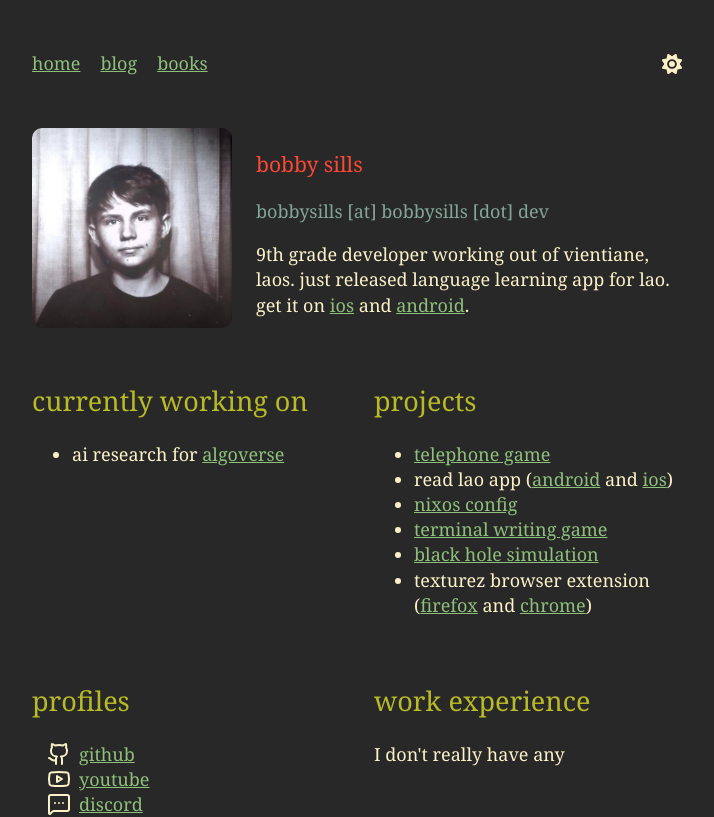
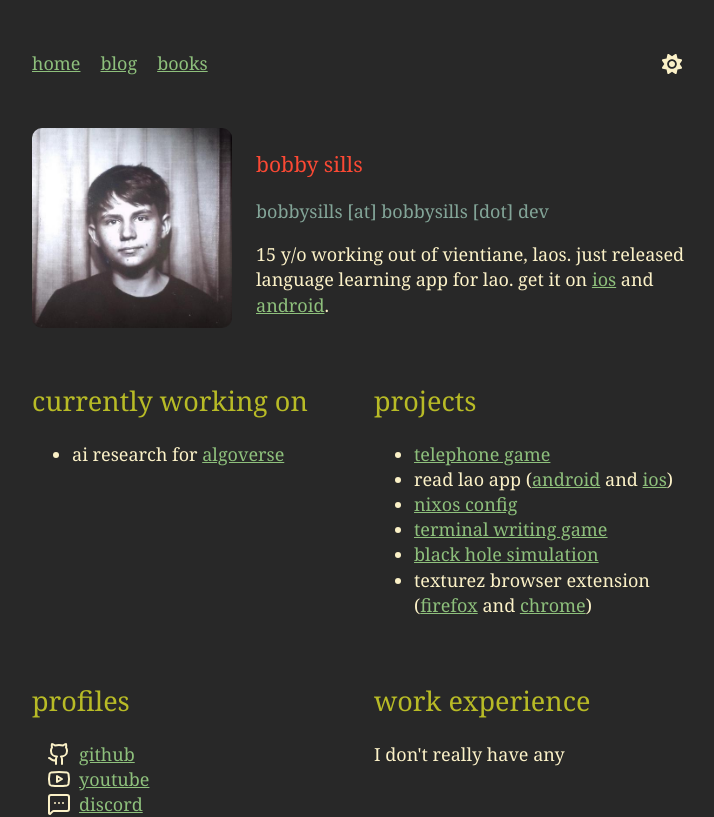
Before and after one commit to bobby-sills/bobby-sills.github.io, a Svelte app: page / in a window 1280 px wide. Shown: the top 817 px of the page, without its empty margins (278-992 px from the left). Built offline with nearby package versions, Linux system fonts and the light colour scheme.

Commit message:
changed age

```diff
--- a/src/Home.svelte
+++ b/src/Home.svelte
@@ -17,7 +17,7 @@
   >
     <img
       src="/profile-photo.jpg"
-      alt="Portrait of a 9th grader"
+      alt="Portrait of a 15 y/o grader"
       width="200"
       height="200"
     />
@@ -32,8 +32,8 @@
         bobbysills [at] bobbysills [dot] dev
       </p>
       <p>
-        9th grade developer working out of vientiane, laos. just released
-        language learning app for lao. get it on
+        15 y/o working out of vientiane, laos. just released language learning
+        app for lao. get it on
         <a href="https://apps.apple.com/us/app/read-lao/id6749076081">ios</a>
         and
         <a
```
